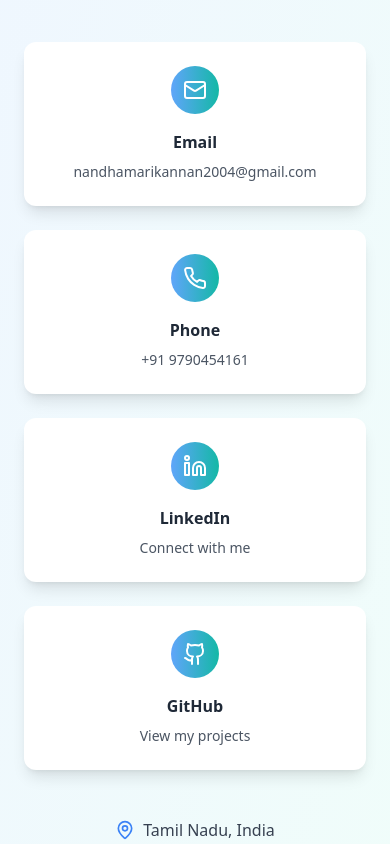
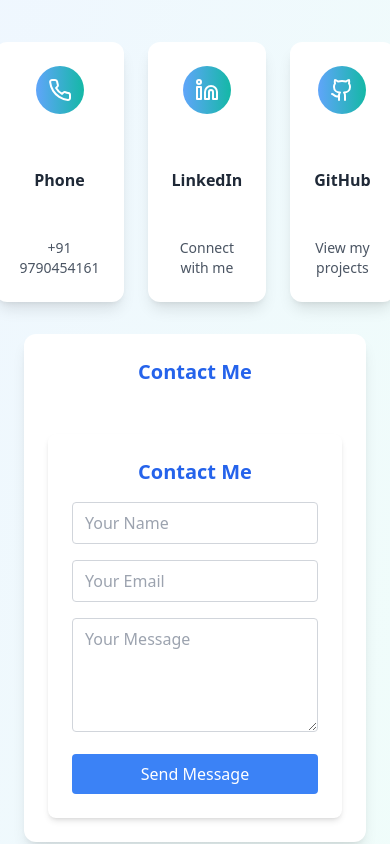
Before and after one commit to Nandha1218/My_Protfolio, a React (Vite) app: page / in a window 390 px wide. Shown: the part 8480-9324 px from the top of the page. Built offline with nearby package versions, Linux system fonts and the light colour scheme.

Commit message:
Initial commit

```diff
--- a/src/components/Contact.tsx
+++ b/src/components/Contact.tsx
@@ -1,5 +1,6 @@
 
 import { Mail, Phone, MapPin, Github, Linkedin } from 'lucide-react';
+import ContactForm from './ContactForm';
 
 const Contact = () => {
   return (
@@ -19,21 +20,12 @@ const Contact = () => {
             </p>
           </div>
 
-          <div className="grid sm:grid-cols-2 lg:grid-cols-4 gap-6">
-            <a
-              href="mailto:nandhamarikannan2004@gmail.com"
-              className="bg-white rounded-xl p-6 shadow-lg hover:shadow-xl transition-all duration-300 hover:-translate-y-2 text-center"
-            >
-              <div className="w-12 h-12 bg-gradient-to-r from-blue-400 to-teal-500 rounded-full flex items-center justify-center mx-auto mb-4">
-                <Mail className="text-white" size={24} />
-              </div>
-              <h3 className="font-semibold text-gray-800 mb-2">Email</h3>
-              <p className="text-sm text-gray-600 break-words">nandhamarikannan2004@gmail.com</p>
-            </a>
+          <div className="flex justify-center gap-6 items-stretch mb-8">
+            {/* ...existing code... */}
 
             <a
               href="tel:+919790454161"
-              className="bg-white rounded-xl p-6 shadow-lg hover:shadow-xl transition-all duration-300 hover:-translate-y-2 text-center"
+              className="bg-white rounded-xl p-6 shadow-lg hover:shadow-xl transition-all duration-300 hover:-translate-y-2 text-center flex flex-col justify-between min-h-[260px]"
             >
               <div className="w-12 h-12 bg-gradient-to-r from-blue-400 to-teal-500 rounded-full flex items-center justify-center mx-auto mb-4">
                 <Phone className="text-white" size={24} />
@@ -44,7 +36,7 @@ const Contact = () => {
 
             <a
               href="https://www.linkedin.com/in/nandha-m-38681b250"
-              className="bg-white rounded-xl p-6 shadow-lg hover:shadow-xl transition-all duration-300 hover:-translate-y-2 text-center"
+              className="bg-white rounded-xl p-6 shadow-lg hover:shadow-xl transition-all duration-300 hover:-translate-y-2 text-center flex flex-col justify-between min-h-[260px]"
             >
               <div className="w-12 h-12 bg-gradient-to-r from-blue-400 to-teal-500 rounded-full flex items-center justify-center mx-auto mb-4">
                 <Linkedin className="text-white" size={24} />
@@ -55,7 +47,7 @@ const Contact = () => {
 
             <a
               href="https://github.com/Nandha1218"
-              className="bg-white rounded-xl p-6 shadow-lg hover:shadow-xl transition-all duration-300 hover:-translate-y-2 text-center"
+              className="bg-white rounded-xl p-6 shadow-lg hover:shadow-xl transition-all duration-300 hover:-translate-y-2 text-center flex flex-col justify-between min-h-[260px]"
             >
               <div className="w-12 h-12 bg-gradient-to-r from-blue-400 to-teal-500 rounded-full flex items-center justify-center mx-auto mb-4">
                 <Github className="text-white" size={24} />
@@ -63,6 +55,13 @@ const Contact = () => {
               <h3 className="font-semibold text-gray-800 mb-2">GitHub</h3>
               <p className="text-sm text-gray-600">View my projects</p>
             </a>
+            {/* ...existing code... */}
+          </div>
+          <div className="flex justify-center mt-8">
+            <div className="bg-white rounded-xl p-6 shadow-lg hover:shadow-xl transition-all duration-300 hover:-translate-y-2 text-center min-w-[220px] min-h-[220px] max-w-[350px] w-full flex flex-col justify-between">
+              <div className="text-xl font-bold mb-4 text-blue-600">Contact Me</div>
+              <ContactForm />
+            </div>
           </div>
 
           <div className="text-center mt-12">
--- /dev/null
+++ b/src/components/ContactForm.tsx
@@ -0,0 +1,66 @@
+import { useState } from "react";
+
+const ContactForm = () => {
+  const [form, setForm] = useState({ name: "", email: "", message: "" });
+  const [submitted, setSubmitted] = useState(false);
+
+  const handleChange = (e: React.ChangeEvent<HTMLInputElement | HTMLTextAreaElement>) => {
+    setForm({ ...form, [e.target.name]: e.target.value });
+  };
+
+  const handleSubmit = async (e: React.FormEvent<HTMLFormElement>) => {
+    e.preventDefault();
+    const formData = new FormData(e.currentTarget);
+    const response = await fetch("https://formspree.io/f/xjkrndbj", {
+      method: "POST",
+      body: formData,
+      headers: {
+        Accept: "application/json",
+      },
+    });
+    if (response.ok) {
+      setSubmitted(true);
+    }
+  };
+
+  return (
+    <div className="max-w-md mx-auto bg-white p-6 rounded-lg shadow-md mt-8">
+      <h3 className="text-xl font-bold mb-4 text-blue-600">Contact Me</h3>
+      {submitted ? (
+        <div className="text-green-600 font-semibold">Thank you! Your message has been sent.</div>
+      ) : (
+        <form onSubmit={handleSubmit} className="space-y-4">
+          <input
+            type="text"
+            name="name"
+            placeholder="Your Name"
+            required
+            className="w-full border border-gray-300 rounded px-3 py-2"
+          />
+          <input
+            type="email"
+            name="email"
+            placeholder="Your Email"
+            required
+            className="w-full border border-gray-300 rounded px-3 py-2"
+          />
+          <textarea
+            name="message"
+            placeholder="Your Message"
+            required
+            className="w-full border border-gray-300 rounded px-3 py-2"
+            rows={4}
+          />
+          <button
+            type="submit"
+            className="w-full bg-blue-500 text-white py-2 rounded hover:bg-blue-600 transition-colors"
+          >
+            Send Message
+          </button>
+        </form>
+      )}
+    </div>
+  );
+};
+
+export default ContactForm;
--- a/src/components/Hero.tsx
+++ b/src/components/Hero.tsx
@@ -33,13 +33,13 @@ const Hero = () => {
           </p>
 
           <div className="flex justify-center space-x-6 mb-12">
-            <a href="mailto:nandhamarikannan2004@gmail.com" className="p-3 bg-gradient-to-r from-blue-400 to-teal-500 text-white rounded-full hover:shadow-lg hover:scale-110 transition-all duration-200">
+            <a href="mailto:nandhamarikannan2004@gmail.com" className="p-3 bg-gradient-to-r from-blue-400 to-teal-500 text-white rounded-full hover:shadow-lg hover:scale-110 transition-all duration-200" target="_blank" rel="noopener noreferrer">
               <Mail size={24} />
             </a>
-            <a href="https://www.linkedin.com/in/nandha-m-38681b250" className="p-3 bg-gradient-to-r from-blue-400 to-teal-500 text-white rounded-full hover:shadow-lg hover:scale-110 transition-all duration-200">
+            <a href="https://www.linkedin.com/in/nandha-m-38681b250" className="p-3 bg-gradient-to-r from-blue-400 to-teal-500 text-white rounded-full hover:shadow-lg hover:scale-110 transition-all duration-200" target="_blank" rel="noopener noreferrer">
               <Linkedin size={24} />
             </a>
-            <a href="https://github.com/Nandha1218" className="p-3 bg-gradient-to-r from-blue-400 to-teal-500 text-white rounded-full hover:shadow-lg hover:scale-110 transition-all duration-200">
+            <a href="https://github.com/Nandha1218" className="p-3 bg-gradient-to-r from-blue-400 to-teal-500 text-white rounded-full hover:shadow-lg hover:scale-110 transition-all duration-200" target="_blank" rel="noopener noreferrer">
               <Github size={24} />
             </a>
           </div>
```
